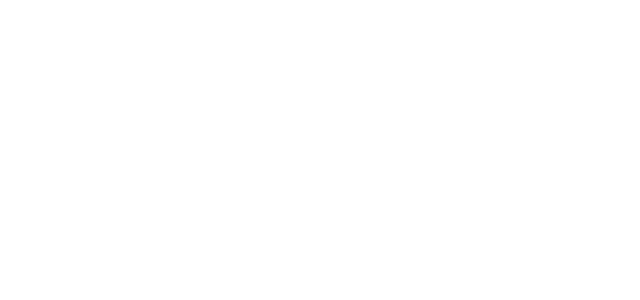
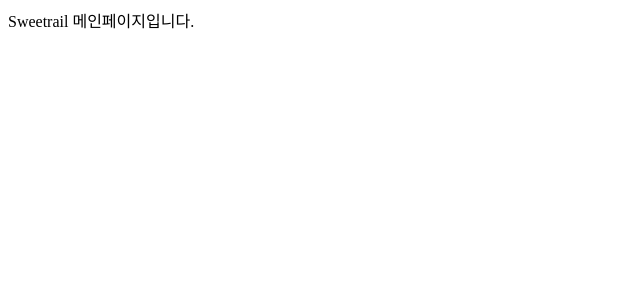
Before and after one commit to Hansel-and-Gretel/sweetrail-web-app-ts, a React (Create React App) app: page / in a window 1280 px wide. Shown: the top 300 px of the page, without its empty margins (0-640 px from the left). Built offline with nearby package versions, Linux system fonts and the light colour scheme.

Commit message:
route 기본

```diff
--- a/package.json
+++ b/package.json
@@ -10,8 +10,11 @@
     "@types/node": "^12.0.0",
     "@types/react": "^17.0.0",
     "@types/react-dom": "^17.0.0",
+    "@types/react-router-dom": "^5.1.7",
+    "@types/styled-components": "^5.1.7",
     "react": "^17.0.1",
     "react-dom": "^17.0.1",
+    "react-router-dom": "^5.2.0",
     "react-scripts": "4.0.2",
     "typescript": "^4.1.2",
     "web-vitals": "^1.0.1"
--- a/src/App.tsx
+++ b/src/App.tsx
@@ -1,8 +1,29 @@
 import React from 'react';
+import MainPage from "./pages/main";
+import {
+    Switch,
+    Route,
+    Redirect,
+    useLocation,
+    BrowserRouter
+} from 'react-router-dom'
+
+
+function AppRoute() {
+
+        return (
+            <BrowserRouter>
+                <Switch>
+                    <Route exact path="/" component={MainPage}/>
+                </Switch>
+            </BrowserRouter>
+        )
+}
+
 
 function App() {
   return (
-    <></>
+      <AppRoute/>
   );
 }
 
--- /dev/null
+++ b/src/pages/main/index.tsx
@@ -0,0 +1,10 @@
+import React from 'react'
+
+
+function MainPage() {
+    return(
+        <>Sweetrail 메인페이지입니다.</>
+    )
+}
+
+export default MainPage;
```
Also changed, not shown: src/store/store.ts (deleted), 1 other file (tests, documents, lock files or other folders).
